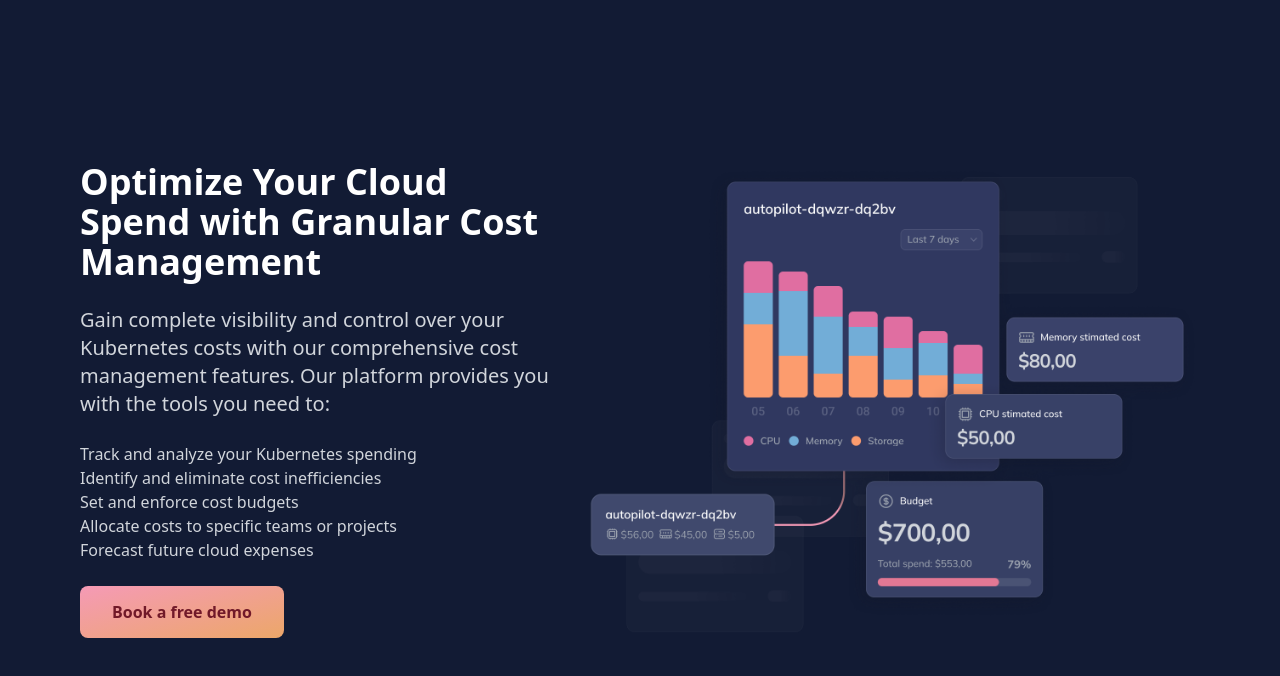
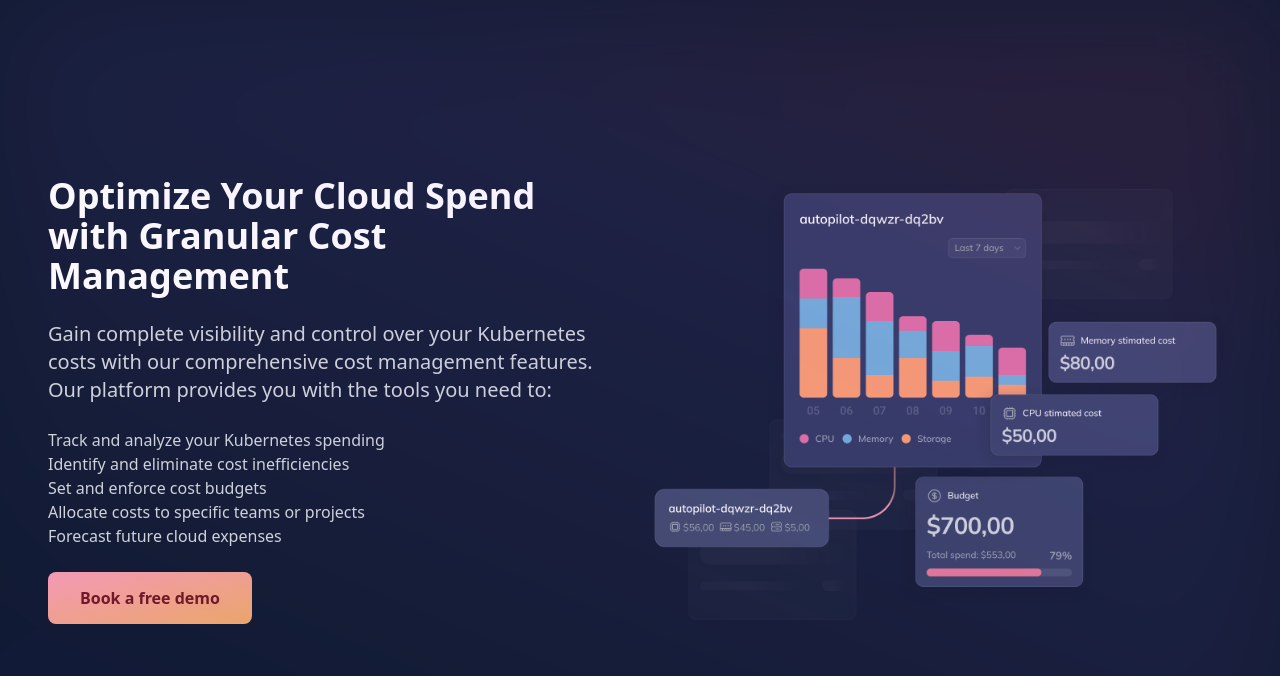
Before and after one commit to buhodev/technical-test, a SvelteKit app: page / in a window 1280 px wide. Shown: the top 676 px of the page. Built offline with nearby package versions, Linux system fonts and the light colour scheme.

Commit message:
Changes to be committed: 	modified:   src/routes/+page.svelte        added background gradient        polished the layout        polished some styles

```diff
--- a/src/routes/+page.svelte
+++ b/src/routes/+page.svelte
@@ -1,6 +1,8 @@
-<main class="flex h-flil items-center justify-center">
-	<section class="flex items-center gap-8 m-auto px-20 self-center h-screen bg-surface-900">
-		<div class="flex flex-col basis-1/2 gap-6">
+<main class="flex h-full items-center justify-center bg-surface-900">
+	<section >
+
+		<div class="flex items-center px-12 gap-8 max-w-7xl m-auto z-10">
+			<div class="flex flex-col basis-3/5 gap-6">
 				<h2 class="text-4xl font-bold text-white">Optimize Your Cloud Spend with Granular Cost Management</h2>
 				<p class="pretty text-xl text-gray-300">Gain complete visibility and control over your Kubernetes costs with our comprehensive cost management features. Our platform provides you with the tools you need to:</p>
 				<ul class="text-gray-300">
@@ -17,5 +19,8 @@
 				<div>
 					<img src="/cost-management-image.png" alt=" Cost Management Feature">
 				</div>
+		</div>
+
+		<div class="w-full h-full inset-0 absolute blur-3xl" style="background:linear-gradient(202.72deg, rgba(237, 78, 139, 0.1) 14.76%, rgba(152, 103, 240, 0.09) 34.37%, rgba(152, 103, 240, 0) 86.62%, rgba(0, 0, 255, 0.1) 100%)"></div>
 	</section>
 </main>
```
Lines whose indentation alone changed are shown as unchanged.
